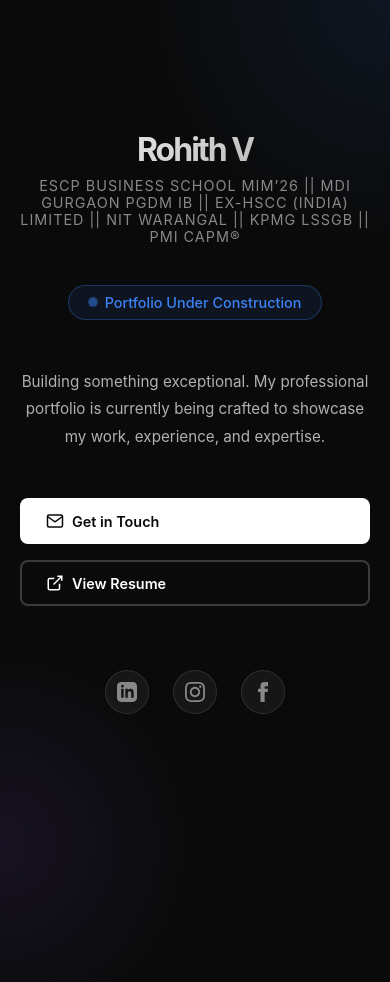
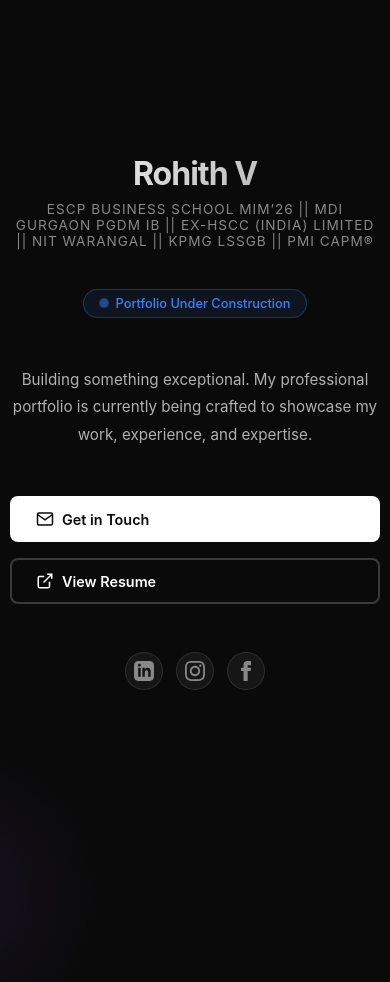
Before and after one commit to navaneeth-raman-bhaskar/rohithv, a plain HTML site: page index.html in a window 390 px wide. Shown: the top 982 px of the page. Drawn offline with Linux system fonts and the light colour scheme.

Commit message:
responsive

```diff
--- a/index.html
+++ b/index.html
@@ -21,7 +21,7 @@
             padding: 20px;
             color: #ffffff;
             position: relative;
-            overflow: hidden;
+            overflow-x: hidden;
         }
 
         body::before {
@@ -53,6 +53,7 @@
             animation: fadeIn 1s ease-in;
             position: relative;
             z-index: 1;
+            padding: 0 15px;
         }
 
         @keyframes fadeIn {
@@ -177,6 +178,7 @@
             justify-content: center;
             gap: 1.5rem;
             margin-top: 4rem;
+            flex-wrap: wrap;
         }
 
         .social-link {
@@ -201,6 +203,20 @@
 
         /* Mobile Responsive */
         @media (max-width: 768px) {
+            body {
+                padding: 15px;
+            }
+
+            body::before,
+            body::after {
+                width: 300px;
+                height: 300px;
+            }
+
+            .container {
+                padding: 0;
+            }
+
             .name {
                 font-size: 2.5rem;
             }
@@ -211,6 +227,7 @@
 
             .message {
                 font-size: 1rem;
+                padding: 0;
             }
 
             .btn {
@@ -221,21 +238,51 @@
             .cta-buttons {
                 flex-direction: column;
                 align-items: stretch;
+                padding: 0;
+            }
+
+            .social-links {
+                gap: 1rem;
+                margin-top: 3rem;
+            }
+
+            .social-link {
+                width: 40px;
+                height: 40px;
             }
         }
 
         @media (max-width: 480px) {
+            body {
+                padding: 10px;
+            }
+
             .name {
                 font-size: 2rem;
+                letter-spacing: -1px;
             }
 
             .title {
-                font-size: 0.9rem;
+                font-size: 0.85rem;
                 letter-spacing: 1px;
             }
 
             .message {
                 font-size: 0.95rem;
+            }
+
+            .status {
+                font-size: 0.8rem;
+                padding: 6px 16px;
+            }
+
+            .social-links {
+                gap: 0.8rem;
+            }
+
+            .social-link {
+                width: 38px;
+                height: 38px;
             }
         }
     </style>
```
Lines whose indentation alone changed are shown as unchanged.
